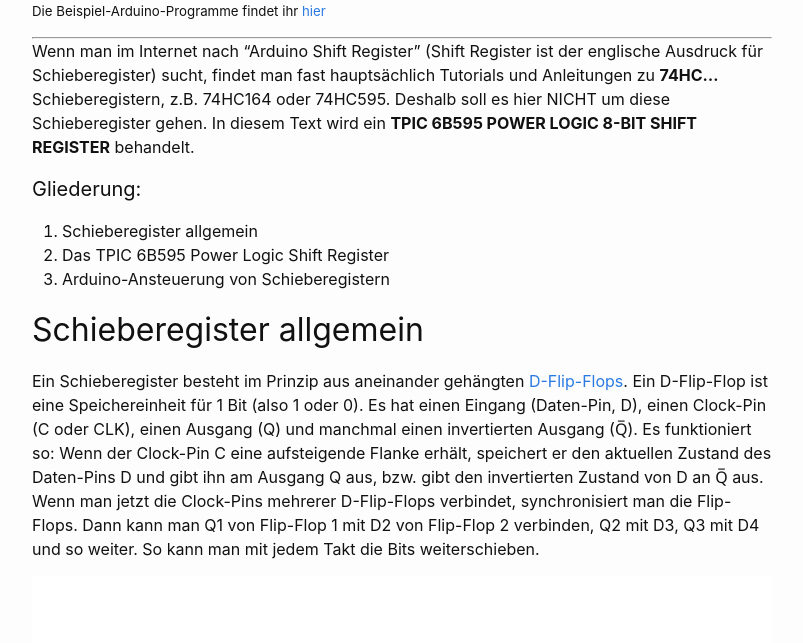
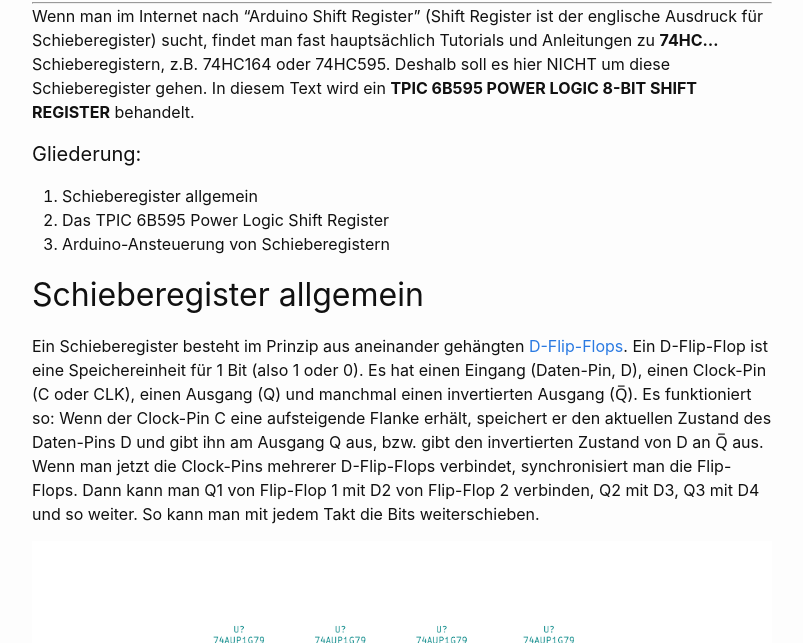
Before and after one commit to nikoro1904/robotic-tutorials, a Jekyll site: the page built from docs/_posts/tutorial_schieberegister/2019-12-24-tutorial-schieberegister.md, in a window 1280 px wide and 900 px high, scrolled down 541 px, cut to the strip 257-900 px from the top of the window. Shown: the whole strip, without its empty margins (238-1041 px from the left). Built offline with Jekyll 4.4.1, drawn with Linux system fonts in a browser that asks for light colours.

Commit message:
removed 404 link

```diff
--- a/docs/_posts/tutorial_schieberegister/2019-12-24-tutorial-schieberegister.md
+++ b/docs/_posts/tutorial_schieberegister/2019-12-24-tutorial-schieberegister.md
@@ -11,7 +11,7 @@ categories:
 
 ##### Zu diesem Text haben wir ein Video auf unserem YouTube-Kanal hochgeladen:
 <iframe width="728" height="410" src="https://www.youtube.com/embed/0AR1Knf9hLM" frameborder="0" allow="accelerometer; autoplay; encrypted-media; gyroscope; picture-in-picture" allowfullscreen></iframe>
-##### Die Beispiel-Arduino-Programme findet ihr [hier](https://nikoro1904.github.io/robotic-tutorials/2019/12/27/code-tutorial-schieberegister.html)
+
 -----------------------------------------------
 
 
```
